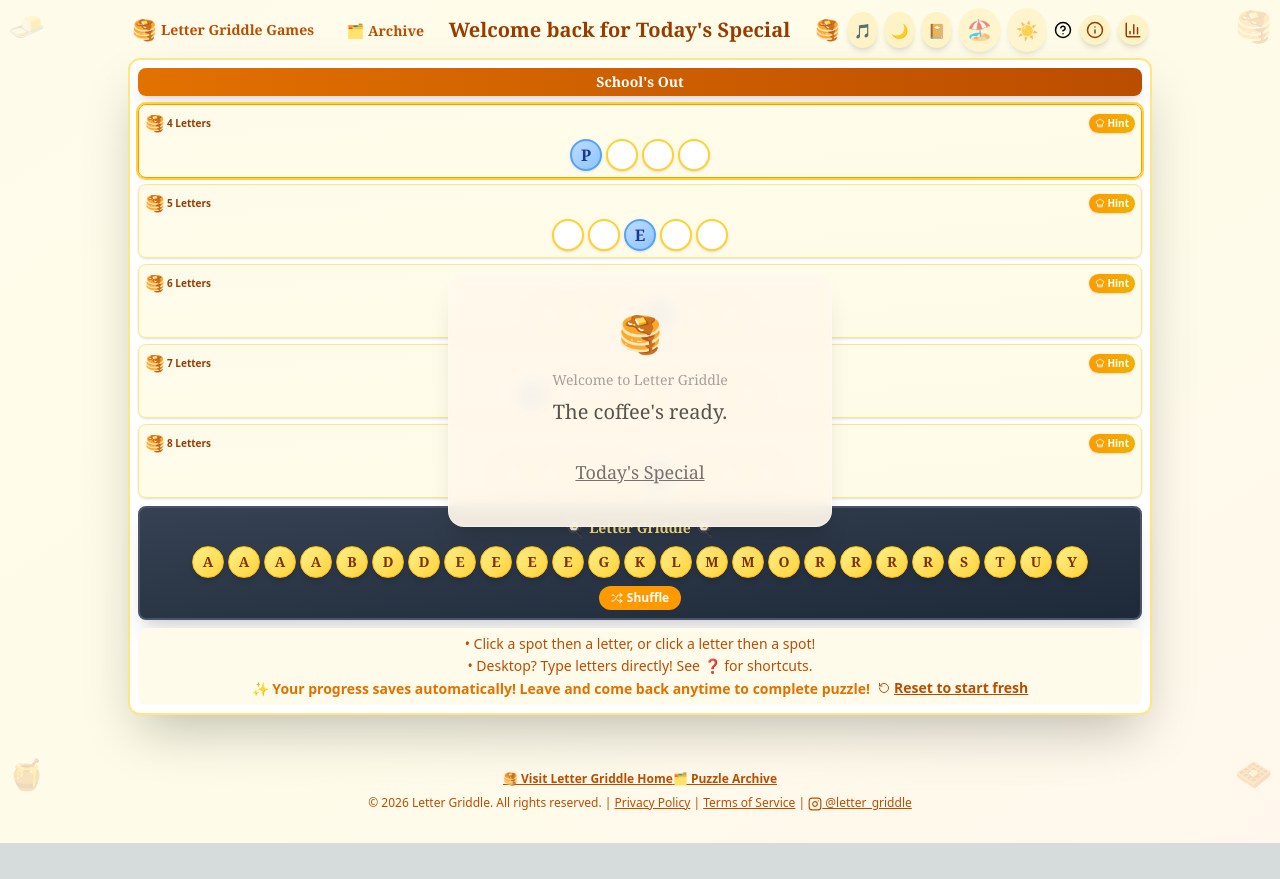
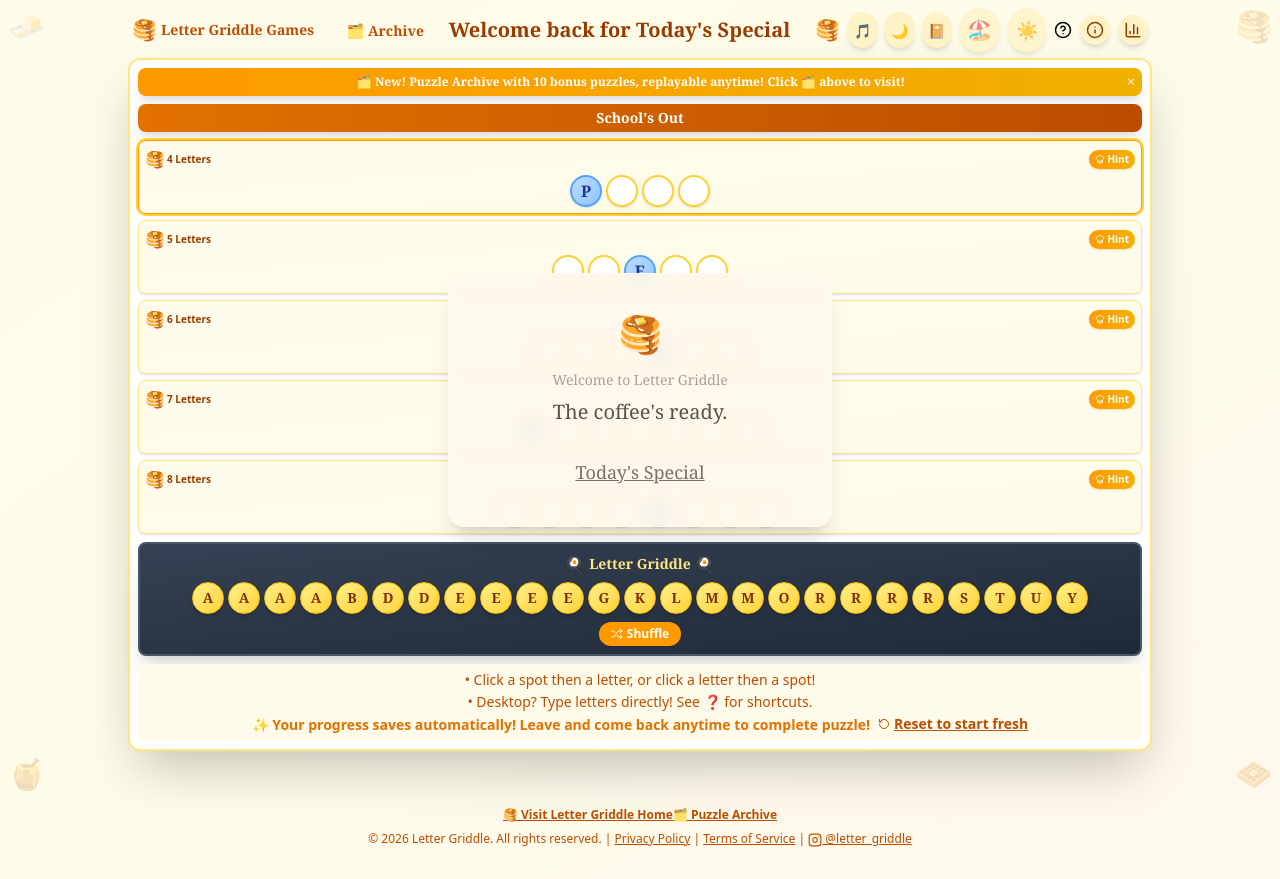
Before and after one commit to lauriegriddle/griddle-game, a Next.js app: page /play in a window 1280 px wide. Before the commit the page ends 843 px from the top, so only its background shows below. Built offline with nearby package versions, Linux system fonts and the light colour scheme.

Commit message:
Add archive ribbon banner to game page

```diff
--- a/app/play/page.js
+++ b/app/play/page.js
@@ -44,6 +44,7 @@ const PancakeWordGame = () => {
   const [showShareModal, setShowShareModal] = useState(false);
   const [showStatsModal, setShowStatsModal] = useState(false);
   const [showMissionModal, setShowMissionModal] = useState(false);
+  const [showArchiveBanner, setShowArchiveBanner] = useState(true);
   const [showLaunchModal, setShowLaunchModal] = useState(false);
   const [showScheduleModal, setShowScheduleModal] = useState(false);
   const [showBookmarkPrompt, setShowBookmarkPrompt] = useState(false);
@@ -972,6 +973,20 @@ const copyToClipboard = async (text) => {
 
         <div className="bg-white rounded-xl shadow-2xl p-2 border-2 border-amber-200">
           {/* Thin Category */}
+          {showArchiveBanner && (
+  <div
+    onClick={() => setShowArchiveBanner(false)}
+    className="bg-gradient-to-r from-amber-500 to-yellow-500 text-white rounded-lg p-1.5 mb-2 shadow-lg cursor-pointer hover:from-amber-600 hover:to-yellow-600 transition-all"
+  >
+    <div className="flex items-center justify-between">
+      <span className="text-white font-bold text-xs flex-1 text-center" style={{fontFamily: 'Georgia, serif'}}>
+        🗂️ New! Puzzle Archive with 10 bonus puzzles, replayable anytime! Click 🗂️ above to visit!
+      </span>
+      <span className="text-white text-xs opacity-75 ml-2">✕</span>
+    </div>
+
+  </div>
+)}
           <div className="bg-gradient-to-r from-amber-600 to-amber-700 text-white rounded-lg p-1 mb-2 shadow-lg">
             <p className="text-center text-xs md:text-sm font-bold" style={{fontFamily: 'Georgia, serif'}}>{gameData.category}</p>
           </div>
```
